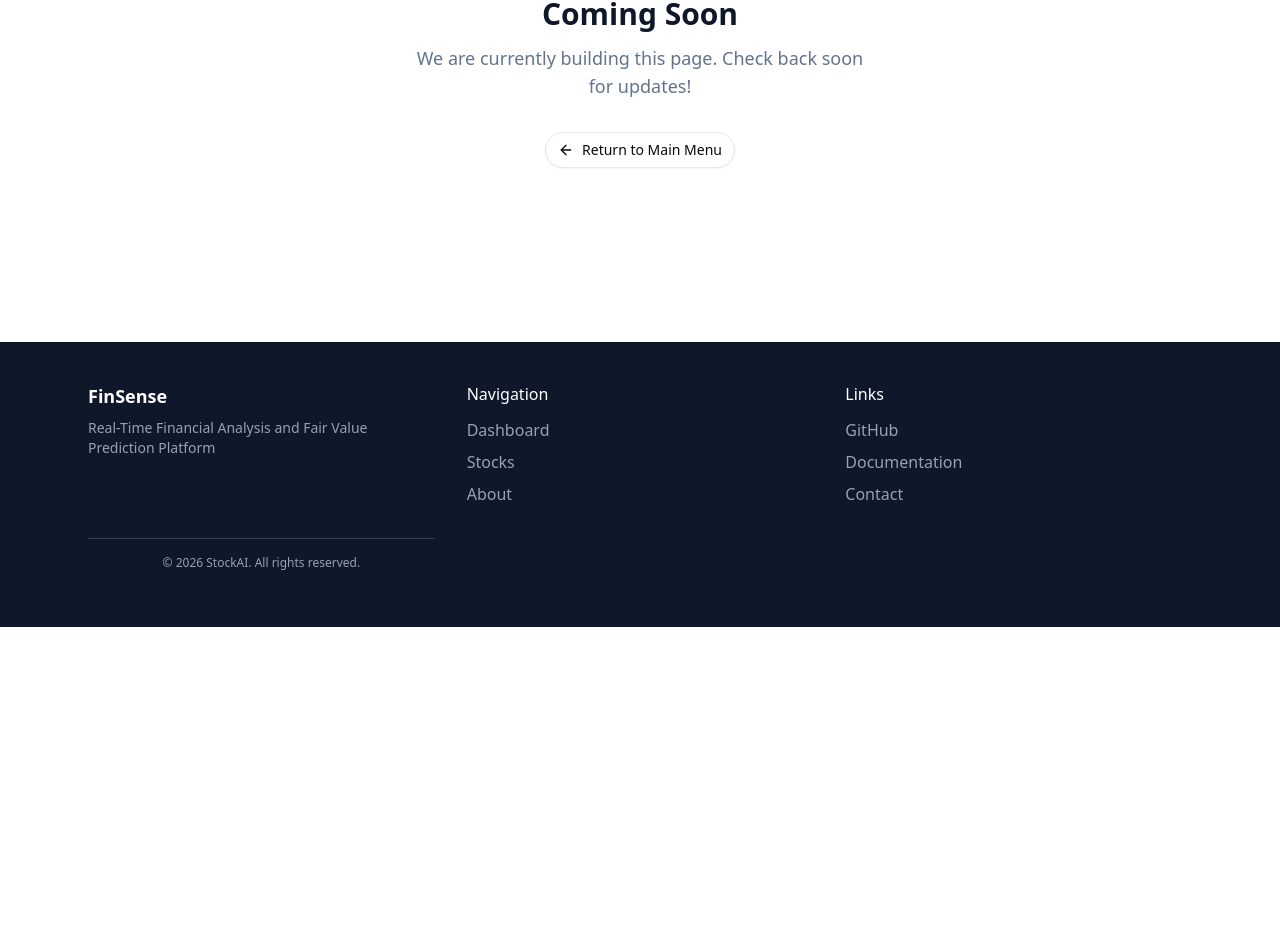
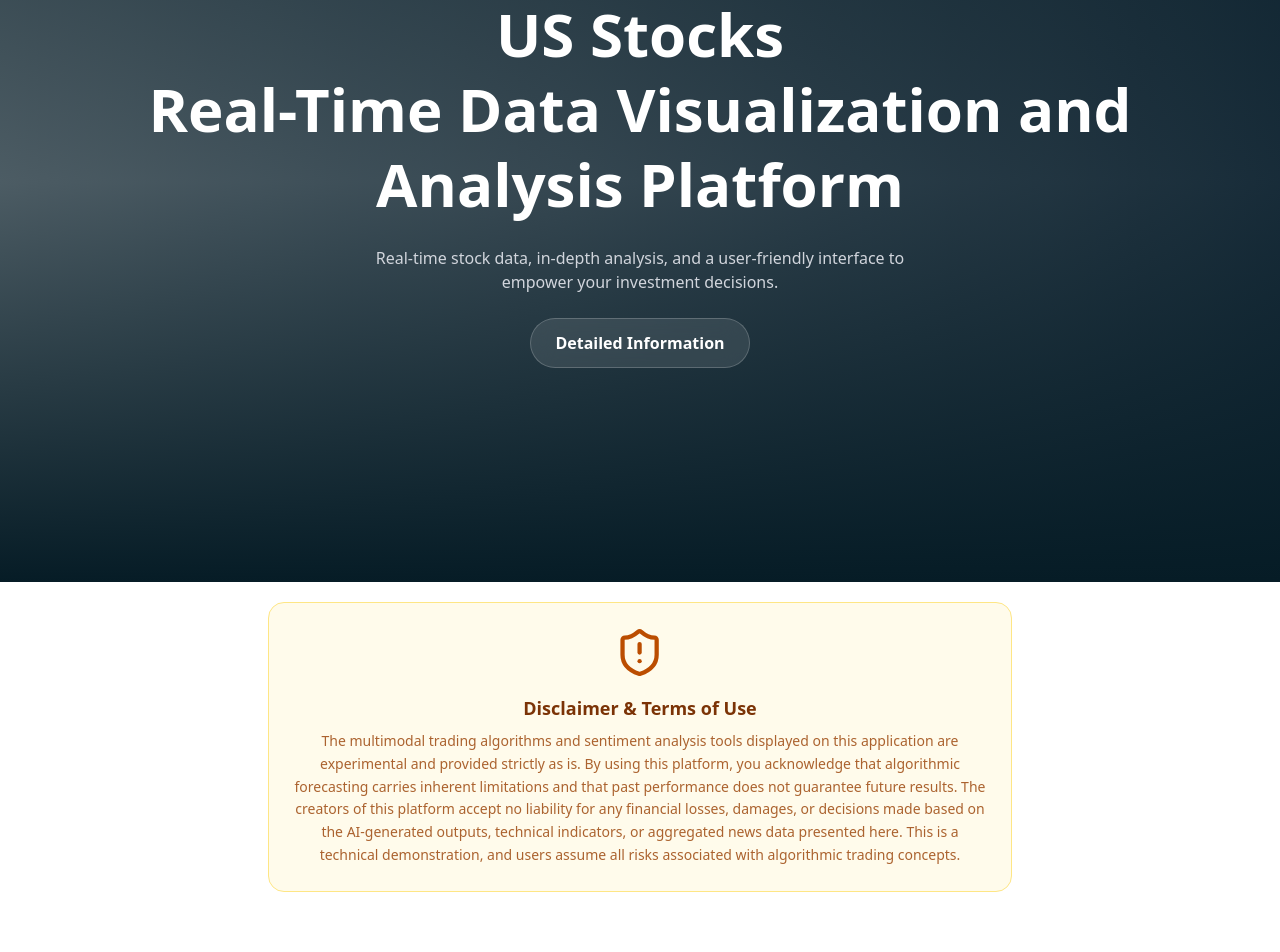
Before and after one commit to berkayyildiz11/my-next-app, a Next.js app: page /about in a window 1280 px wide. Shown: the part 320-1272 px from the top of the page. Before the commit the page ends 947 px from the top, so only its background shows below. Built offline with nearby package versions, Linux system fonts and the light colour scheme.

Commit message:
Updating about page
Added hero and disclaimer to about page

```diff
--- a/app/about/page.tsx
+++ b/app/about/page.tsx
@@ -1,34 +1,46 @@
+"use client";
 import Link from "next/link";
-import { Button } from "@/components/ui/button";
-import { Construction, ArrowLeft } from "lucide-react";
+import Hero from "@/components/Hero";
+import { ShieldAlert } from "lucide-react";
 
-export default function ComingSoon({ title = "Coming Soon", description = "We are currently building this page. Check back soon for updates!" }) {
+export default function ComingSoon() {
   return (
-    <div className="flex flex-col items-center justify-center min-h-[60vh] text-center px-4">
-      {/* Icon Circle */}
-      <div className="bg-indigo-50 p-6 rounded-full mb-6 animate-pulse">
-        <Construction className="w-12 h-12 text-indigo-600" />
-      </div>
+	<div>
+		<section>
+			<Hero />
+		</section>
 
-      {/* Text Content */}
-      <h1 className="text-3xl font-bold text-slate-900 mb-3">
-        {title}
-      </h1>
-      <p className="text-slate-500 max-w-md mb-8 text-lg">
-        {description}
-      </p>
+		<div className="page-wrapper">
+		<div className="page-content">
 
-      {/* Action Button */}
-      <Button
-        asChild
-        variant="outline"
-        className="rounded-full border-slate-200 hover:bg-slate-50 hover:text-indigo-600 transition-colors"
-      >
-        <Link href="/" className="flex items-center gap-2">
-           <ArrowLeft className="w-4 h-4" />
-           Return to Main Menu
-        </Link>
-      </Button>
-    </div>
-  );
+			{/* the disclaimer section */}
+			<section className="bg-amber-50 border border-amber-200 rounded-2xl flex flex-col items-center text-center gap-4 w-full p-6">
+				<div className="text-amber-700">
+					<ShieldAlert className="w-[4cqw] h-[4cqw] justify-center"/>
+				</div>
+
+				<div className="max-w-4xl">
+					<h4 className="font-bold text-amber-900 text-lg mb-2">Disclaimer & Terms of Use</h4>
+					<p className="text-sm text-amber-800/80 leading-relaxed">
+						The multimodal trading algorithms and sentiment analysis tools displayed on this application are
+						experimental and provided strictly as is.
+
+						By using this platform, you acknowledge that algorithmic forecasting carries inherent limitations
+						and that past performance does not guarantee future results. The creators of this platform accept
+						no liability for any financial losses, damages, or decisions made based on the AI-generated outputs,
+						technical indicators, or aggregated news data presented here. This is a technical demonstration, and
+						users assume all risks associated with algorithmic trading concepts.
+					</p>
+				</div>
+			</section>
+
+			{/* the accordion section */}
+			<section>
+
+			</section>
+
+		</div>
+		</div>
+	</div>
+  )
 }
```
